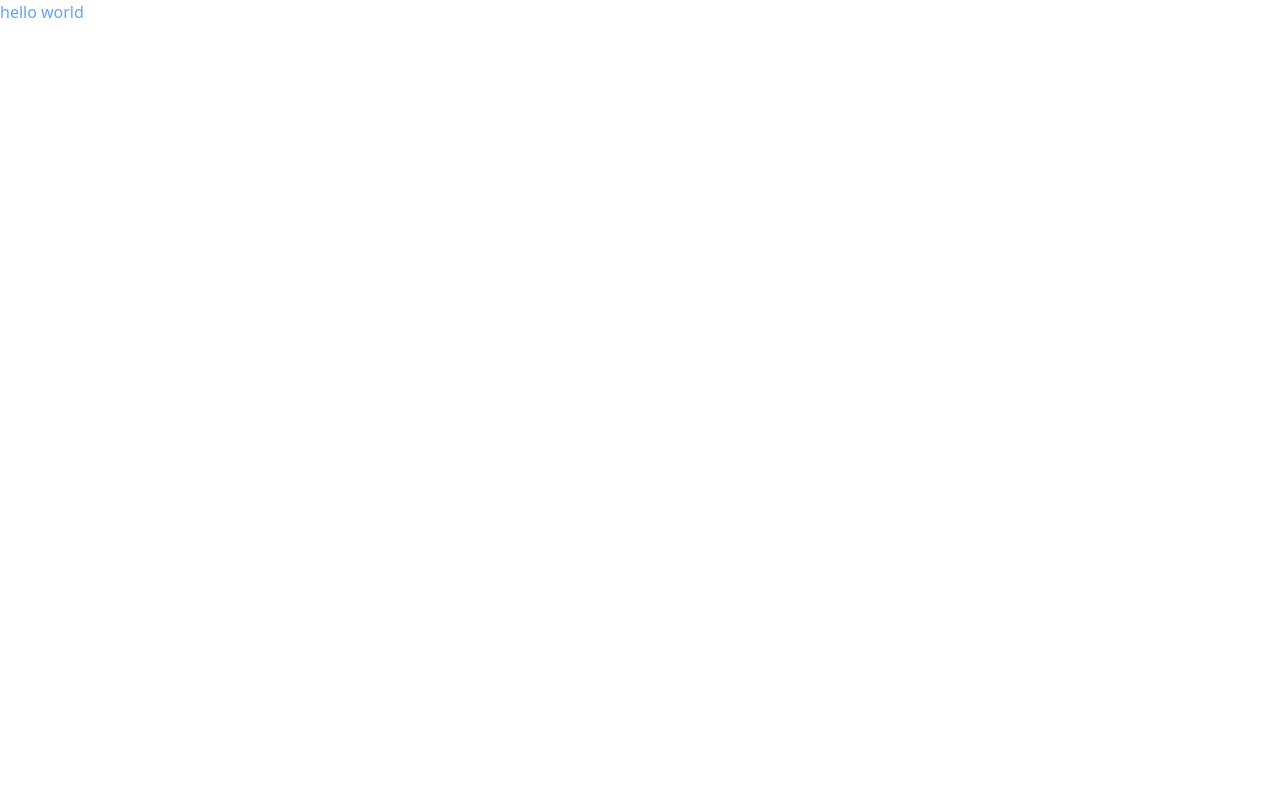
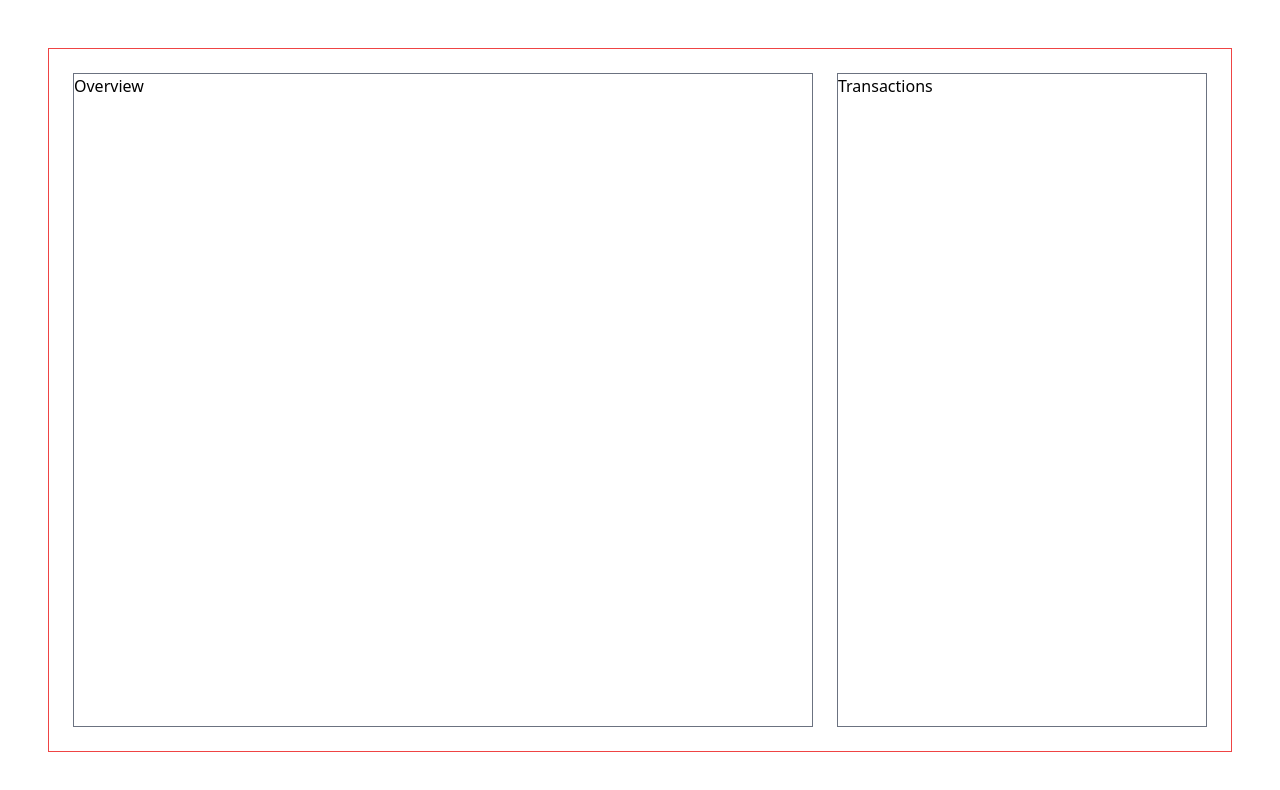
Before and after one commit to Carson21/Crypto-Portfolio-Tracker, a React (Create React App) app: page / in a window 1280 px wide. Shown: the top 790 px of the page. Built offline with nearby package versions, Linux system fonts and the light colour scheme.

Commit message:
Setup Base Styles

```diff
--- a/src/App.js
+++ b/src/App.js
@@ -1,7 +1,13 @@
+import Overview from "./Components/Overview"
+import Transactions from "./Components/Transactions"
+
 function App() {
   return (
-    <div>
-      <p className='text-blue-400'>hello world</p>
+    <div className='container h-screen mx-auto p-12'>
+      <div className='flex h-full flex-row justify-around gap-6 p-6 flex-nowrap border-red-500 border'>
+        <Overview />
+        <Transactions />
+      </div>
     </div>
   )
 }
--- /dev/null
+++ b/src/Components/Overview.js
@@ -0,0 +1,9 @@
+const Overview = () => {
+  return (
+    <div className='w-2/3 border border-gray-500 border-solid'>
+      <p>Overview</p>
+    </div>
+  )
+}
+
+export default Overview
--- /dev/null
+++ b/src/Components/Transactions.js
@@ -0,0 +1,9 @@
+const Transactions = () => {
+  return (
+    <div className='w-1/3 border border-gray-500 border-solid'>
+      <p>Transactions</p>
+    </div>
+  )
+}
+
+export default Transactions
```
